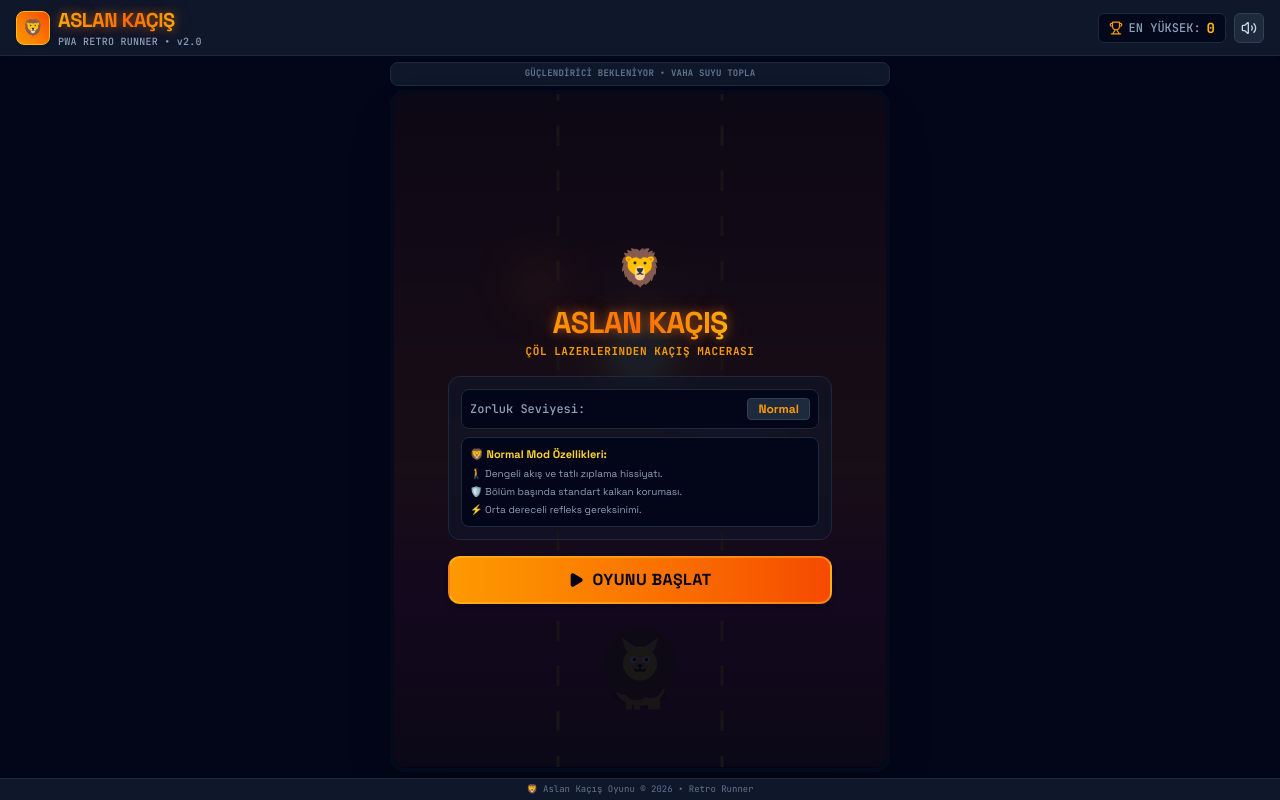
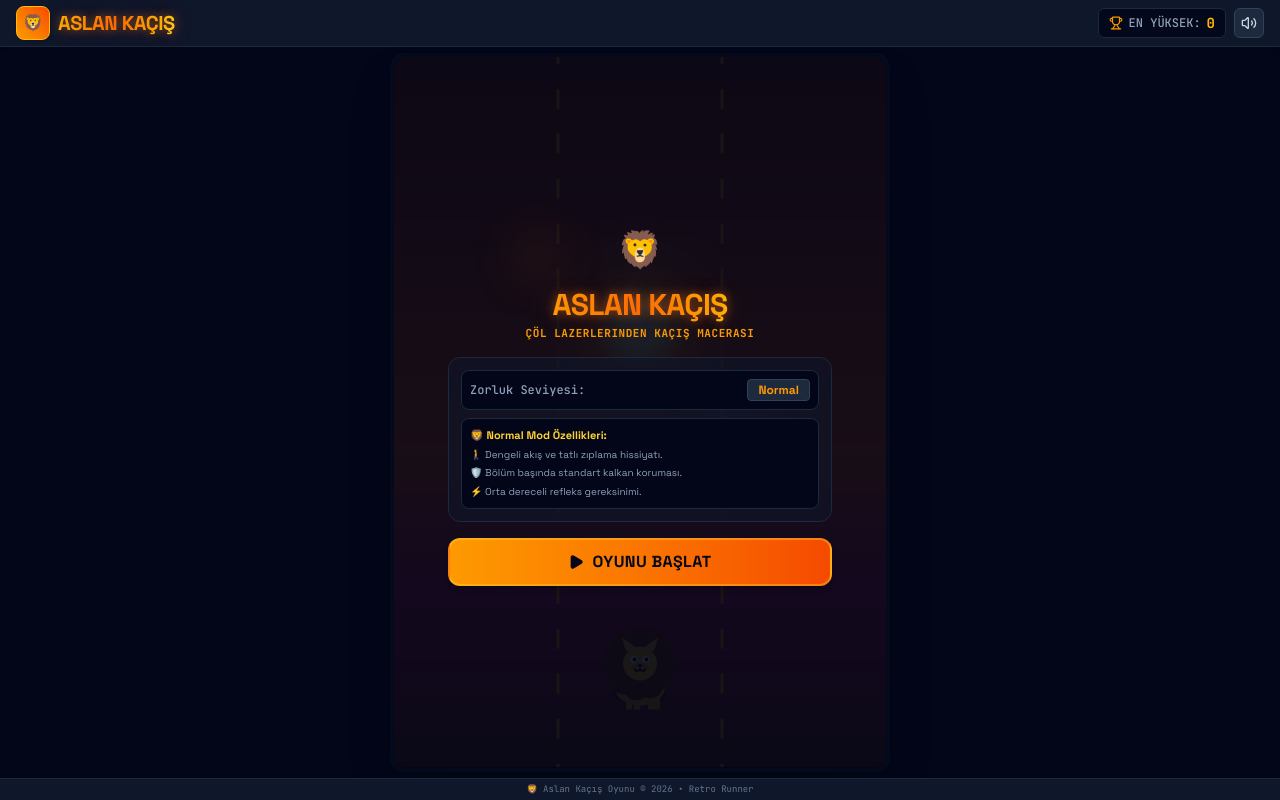
Before and after one commit to ACB-Soft/Aslan-Oyunu, a React (Vite) app: page / in a window 1280 px wide. Built offline with nearby package versions, Linux system fonts and the light colour scheme.

Commit message:
refactor(ui): hide shield indicator when inactive
Remove static version text and conditionally render the shield HUD to improve layout cleanliness during gameplay.

```diff
--- a/src/App.tsx
+++ b/src/App.tsx
@@ -117,9 +117,6 @@ export default function App() {
               <h1 id="gameTitle" className="text-lg sm:text-xl font-bold tracking-tight bg-gradient-to-r from-amber-400 via-orange-500 to-yellow-300 bg-clip-text text-transparent glow-orange">
                 ASLAN KAÇIŞ
               </h1>
-              <p id="gameSubtitle" className="text-[9px] sm:text-[10px] font-mono text-slate-400 font-medium tracking-wide">
-                PWA RETRO RUNNER • v2.0
-              </p>
             </div>
           </div>
 
@@ -152,8 +149,8 @@ export default function App() {
         <section id="arcadeCabinet" className="w-full max-w-[500px] flex flex-col gap-1 items-center justify-center flex-1 min-h-0 py-0.5">
 
           {/* Active Shield Progress Indicators */}
-          <div className="w-full max-w-[500px] h-6 flex items-center justify-between px-3 bg-slate-900 rounded-lg border border-slate-800 select-none shrink-0">
-            {activeShield ? (
+          {activeShield && (
+            <div className="w-full max-w-[500px] h-6 flex items-center justify-between px-3 bg-slate-900 rounded-lg border border-slate-800 select-none shrink-0">
               <div className="w-full flex items-center gap-2">
                 <span className="text-[9px] font-mono text-cyan-400 font-bold tracking-wider shrink-0 animate-pulse">
                   🛡️ VAHA KALKANI AKTİF
@@ -165,12 +162,8 @@ export default function App() {
                   />
                 </div>
               </div>
-            ) : (
-              <div className="w-full text-center text-[9px] font-mono text-slate-500 font-semibold tracking-wide">
-                GÜÇLENDİRİCİ BEKLENİYOR • VAHA SUYU TOPLA
-              </div>
-            )}
-          </div>
+            </div>
+          )}
 
           <div className="relative flex-1 h-0 w-full game-container flex justify-center items-center">
 
```
